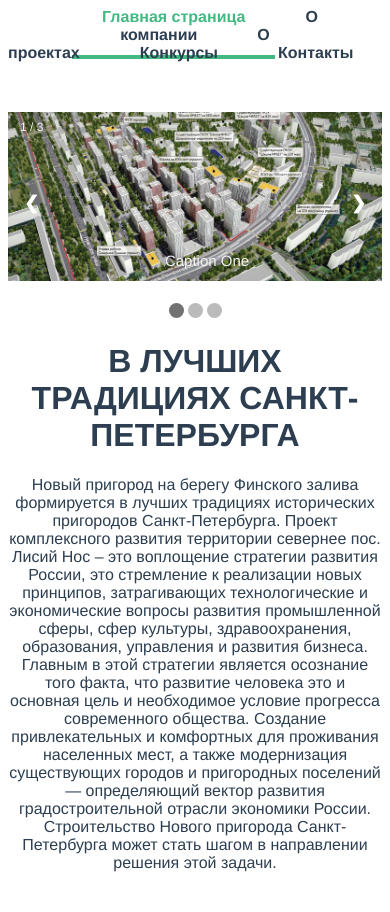
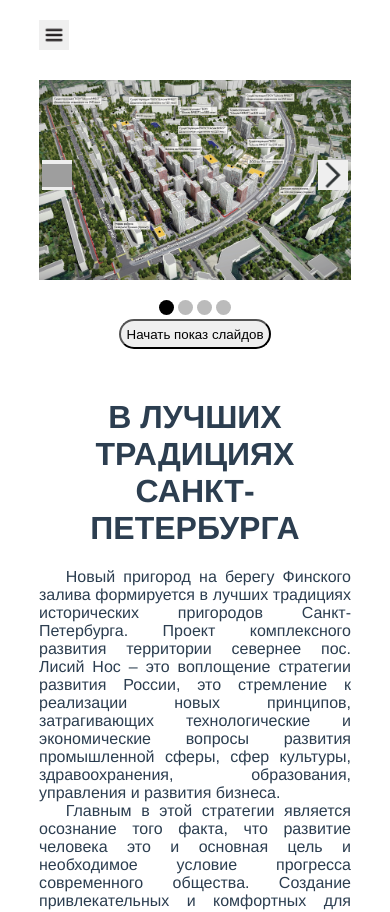
Before and after one commit to AlexeyZh2/first_project, a Vue app: page / in a window 390 px wide. Shown: the top 912 px of the page. Before the commit the page ends 888 px from the top, so only its background shows below. Built offline with nearby package versions, Linux system fonts and the light colour scheme; grey boxes are pictures that could not be loaded.

Commit message:
Доделал адаптив меню

```diff
--- a/src/App.vue
+++ b/src/App.vue
@@ -1,14 +1,48 @@
 <template>
-  <nav>
+  <div class="wrapper">
+  <button v-if = "!menuOpen" class = "menu_button"
+  v-on:click="showMenu"
+  ></button>
+  <button v-else  class = "menu_button_close"
+  v-on:click="hideMenu"
+  ></button>
+  <nav class="main_nav">
     <router-link class="main_link" to="/">Главная страница</router-link>
     <router-link class="main_link" to="/about">О компании</router-link>
     <router-link class="main_link" to="/aboutproject">О проектах</router-link>
     <router-link class="main_link" to="/contests">Конкурсы</router-link>
     <router-link class="main_link" to="/contacts">Контакты</router-link>
   </nav>
+</div>
   <router-view/>
 </template>
+<script>
+export default {
 
+    data: function () {
+    return {
+      menuOpen: false,
+    }
+  },
+    computed: {
+
+
+},
+    methods: {
+      showMenu () {
+        let nav = document.querySelector('.main_nav');
+        nav.classList.add('activ_menu');
+        this.menuOpen=true;
+      },
+      hideMenu () {
+        let nav = document.querySelector('.main_nav');
+        nav.classList.remove('activ_menu');
+        this.menuOpen=false;
+      }
+
+}
+}
+</script>
 <style>
 #app {
   font-family: Avenir, Helvetica, Arial, sans-serif;
@@ -17,18 +51,30 @@
   text-align: center;
   color: #2c3e50;
 }
+.wrapper {
+  position: relative;
+  height: 50px;
+  width: 80vw;
+  margin: 30px auto;
+}
 
 .main_link {
-  padding: 30px;
+  padding: 8px 2px;
   color: #2c3e50;
   text-decoration: none;
+  margin-right: 10px;
 
 }
 nav {
   margin-bottom: 50px;
+  display: flex;
+  justify-content: space-between;
+}
+.activ_menu {
+  left:0
 }
 .main_nav_active {
-  padding: 30px;
+  padding: 20px;
   color: #2c3e50;
   text-decoration: none;
 }
@@ -39,7 +85,55 @@ nav a {
 }
 
 nav a.router-link-exact-active {
-  color: #42b983;
-  border-bottom: 4px solid  #42b983;
+  color: black;
+  border-bottom: 3px solid  black;
+}
+.menu_button {
+  display: none;
+  width: 30px;
+  height: 30px;
+  background-image: url("../src/assets/Menu_icon_2_icon-icons.com_71856.png");
+  background-repeat: no-repeat;
+  background-position: center;
+  background-size: 100%;
+  border: 0;
+}
+.menu_button_close {
+  display: none;
+  width: 30px;
+  height: 30px;
+  background-image: url("../src/assets/4115230-cancel-close-cross-delete_114048.png");
+  background-repeat: no-repeat;
+  background-position: center;
+  background-size: 100%;
+  border: 0;
+}
+@media screen and (max-width: 696px){
+  .menu_button {
+  display: block;
+}
+.menu_button_close {
+  display: block;
+}
+.main_link {
+  padding: 10px;
+  display: block;
+  width: fit-content;
+}
+nav {
+  position: absolute;
+  display: block;
+  width: 200px;
+  left: -280px;
+  z-index: 2;
+  background-color: rgba(255, 255, 255, 1);
+  transition: all ease 1s;
+}
+.wrapper {
+  position: relative;
+  height: 40px;
+  width: 80vw;
+  margin: 20px auto;
+}
 }
 </style>
--- a/src/components/vCarusel.vue
+++ b/src/components/vCarusel.vue
@@ -1,21 +1,19 @@
 <template>
-  <h2>Карусель)))</h2>
   <div class="slider_container">
-  <div class="slider">
-        <img v-for="item in carusel_list_start" :key="item.id"
-:src="item.img" class="slider_item" :style="item.style" v-on:click="stopSlideShow"/>
+    <div class="slider">
+      <img v-for="item in carusel_list_start" :key="item.id" :src="item.img" class="slider_item" :style="item.style"
+        v-on:click="stopSlideShow" />
 
     </div>
     <div>
-      <span class="dot" v-bind:class="{ active: currentSlide == item.id - 1 }"
-      v-for="item in slideList" :key="item.id" :id="item.id"
-      v-on:click="userChoiseSlide"></span>
+      <span class="dot" v-bind:class="{ active: currentSlide == item.id - 1 }" v-for="item in slideList" :key="item.id"
+        :id="item.id" v-on:click="userChoiseSlide"></span>
     </div>
     <button v-on:click="prevSlide" class="left_button"></button>
     <button v-on:click="nextSlide" class="right_button"></button>
-    </div>
-    <button v-if ="!slideShow" v-on:click="slidesShow">Начать показ слайдов</button>
-    <button v-else v-on:click="stopSlideShow">Остановить показ слайдов</button>
+  </div>
+  <button class="start_button" v-if="!slideShow" v-on:click="slidesShow">Начать показ слайдов</button>
+  <button class="start_button" v-else v-on:click="stopSlideShow">Остановить показ слайдов</button>
 </template>
 
 <script>
@@ -151,6 +149,11 @@ button {
   cursor: pointer;
 }
 
+.start_button {
+  border-radius: 15px;
+  height: 30px;
+}
+
 .slider {
   width: 80vw;
   height: 200px;
@@ -161,6 +164,8 @@ button {
 
 .slider_container {
   position: relative;
+  width: 80vw;
+  margin: 0 auto;
 }
 
 .left_button {
@@ -172,7 +177,7 @@ button {
   background-repeat: no-repeat;
   position: absolute;
   top: 80px;
-  left: 70px;
+  left: 3px;
   border: none;
 }
 
@@ -185,7 +190,7 @@ button {
   background-repeat: no-repeat;
   position: absolute;
   top: 80px;
-  right: 70px;
+  right: 3px;
   border: none;
 }
 
--- a/src/views/AboutView.vue
+++ b/src/views/AboutView.vue
@@ -2,6 +2,7 @@
   <div class="about">
     <img src="../assets/image4.jpg"/>
     <h1>О КОМПАНИИ</h1>
+    <div class="main_container">
     <p>Начиная с октября 2009 года, ООО «Северо-Запад Инвест» реализует
       инвестиционный проект комплексного освоения территорий, расположенных
       между Водосливным каналом на юге города Сестрорецка и Комплексом
@@ -43,7 +44,7 @@
           потенциалом, даст возможность значительно поднять уровень жизни района, сделать его образцовым с точки зрения качества жизни. Идея
           создания проекта с качественно новым уровнем жизни – это возможность обеспечить будущее для наших детей, а продуманное и
           комплексное развитие территорий – будущее города Санкт-Петербург.</p>
-
+        </div>
   </div>
 </template>
 <script>
@@ -58,7 +59,7 @@ img {
   object-fit: cover;
 }
 .about {
-  width: 90vw;
+  width: 80vw;
   margin: 0 auto;
 }
 </style>
--- a/src/views/ContactsVew.vue
+++ b/src/views/ContactsVew.vue
@@ -1,13 +1,9 @@
 <template>
     <h2>Контакты</h2>
-    <vCarusel/>
 </template>
 <script>
-import vCarusel from "../components/vCarusel.vue"
 export default {
-    components: {
-        vCarusel,
-    },
+
     data: function () {
     return {
     }
--- a/src/views/HomeView.vue
+++ b/src/views/HomeView.vue
@@ -1,59 +1,31 @@
 <template>
-
-<div class="slideshow-container">
-
-
-<div class="mySlides fade" v-bind:class="{ mySlides_active: slideIndex == 1 }">
-  <div class="numbertext">1 / 3</div>
-  <img src="../assets/image1.jpeg" v-on:click="showSlides" style="width:100%">
-  <div class="text">Caption One</div>
-</div>
-
-<div class="mySlides fade" v-bind:class="{ mySlides_active: slideIndex == 2 }">
-  <div class="numbertext">2 / 3</div>
-  <img src="../assets/image2.jpg" style="width:100%">
-  <div class="text">Caption Two</div>
-</div>
-
-<div class="mySlides fade" v-bind:class="{ mySlides_active: slideIndex == 3 }">
-  <div class="numbertext">3 / 3</div>
-  <img src="../assets/image3.jpg" style="width:100%">
-  <div class="text">Caption Three</div>
-</div>
-
-<!-- Next and previous buttons -->
-<a class="prev" v-on:click="slideIndex == 1 ? slideIndex = 3 : slideIndex -= 1">&#10094;</a>
-<a class="next" v-on:click="slideIndex == 3 ? slideIndex = 1 : slideIndex += 1">&#10095;</a>
-</div>
-<br>
-
-<!-- The dots/circles -->
-<div style="text-align:center">
-<span class="dot" v-bind:class="{ active: slideIndex == 1 }" v-on:click="slideIndex = 1"></span>
-<span class="dot" v-bind:class="{ active: slideIndex == 2 }" v-on:click="slideIndex = 2"></span>
-<span class="dot" v-bind:class="{ active: slideIndex == 3 }" v-on:click="slideIndex = 3"></span>
-</div>
-  <h1>В ЛУЧШИХ ТРАДИЦИЯХ САНКТ-ПЕТЕРБУРГА</h1>
+<vCarusel/>
+  <div class="main_container">
+    <h1>В ЛУЧШИХ ТРАДИЦИЯХ САНКТ-ПЕТЕРБУРГА</h1>
   <p>Новый пригород на берегу Финского залива формируется в лучших
     традициях исторических пригородов Санкт-Петербурга. Проект
     комплексного развития территории севернее пос. Лисий Нос – это воплощение
     стратегии развития России, это стремление к реализации новых принципов,
     затрагивающих технологические и экономические вопросы развития промышленной
-    сферы, сфер культуры, здравоохранения, образования, управления и развития бизнеса.
-    Главным в этой стратегии является осознание того факта, что
+    сферы, сфер культуры, здравоохранения, образования, управления и развития бизнеса.</p>
+    <p>Главным в этой стратегии является осознание того факта, что
     развитие человека это и основная цель и необходимое условие прогресса современного общества.
     Создание привлекательных и комфортных для проживания населенных мест,
     а также модернизация существующих городов и пригородных поселений — определяющий вектор
     развития градостроительной отрасли экономики России.  Строительство Нового пригорода Санкт-Петербурга
     может стать шагом в направлении решения этой задачи.</p>
-
+  </div>
 
 
 </template>
 
 <script>
+import vCarusel from "../components/vCarusel.vue"
 
 export default {
+  components: {
+vCarusel
+  },
   data: function () {
     return {
       slideIndex: 1
@@ -65,145 +37,26 @@ export default {
 
 
   methods: {
-    showSlides() {
-      let vm = this
-      setInterval(vm.incrementSlideIndex, 5000)
-      setInterval(function () {
-        vm.slideIndex++
-        if (vm.slideIndex == 4) {
-          vm.slideIndex = 1
-        }
-      }, 5000)
 
-    }
-
-  },
-
-  incrementSlideIndex() {
-    this.slideIndex++
-    if (this.slideIndex == 3) {
-      this.slideIndex = 1;
-    }
-  }
+}
 }
 
 
 </script>
-<style scoped>
-.slideshow-container {
-  max-width: 1000px;
-  position: relative;
-  margin: auto;
+<style>
+.main_container {
+  width: 80vw;
+  margin: 50px auto;
+}
+p {
+  margin: 0;
+  text-indent: 3ch;
+  text-align: justify;
+}
+li {
+  text-indent: 3ch;
+  text-align: justify;
 }
 
-/* Hide the images by default */
-.mySlides {
-  display: none;
-}
 
-.mySlides_active {
-  display: block;
-}
-
-/* Next & previous buttons */
-.prev,
-.next {
-  cursor: pointer;
-  position: absolute;
-  top: 50%;
-  width: auto;
-  margin-top: -22px;
-  padding: 16px;
-  color: white;
-  font-weight: bold;
-  font-size: 18px;
-  transition: 0.6s ease;
-  border-radius: 0 3px 3px 0;
-}
-
-/* Position the "next button" to the right */
-.next {
-  right: 0;
-
-}
-
-.prev {
-  left: 0;
-}
-
-/* On hover, add a black background color with a little bit see-through */
-.prev:hover,
-.next:hover {
-  background-color: rgba(0, 0, 0, 0.8);
-}
-
-/* Caption text */
-.text {
-  color: #f2f2f2;
-  font-size: 15px;
-  padding: 8px 12px;
-  position: absolute;
-  bottom: 8px;
-  width: 100%;
-  text-align: center;
-}
-
-/* Number text (1/3 etc) */
-.numbertext {
-  color: #f2f2f2;
-  font-size: 12px;
-  padding: 8px 12px;
-  position: absolute;
-  top: 0;
-}
-
-/* The dots/bullets/indicators */
-.dot {
-  cursor: pointer;
-  height: 15px;
-  width: 15px;
-  margin: 0 2px;
-  background-color: #bbb;
-  border-radius: 50%;
-  display: inline-block;
-  transition: background-color 0.6s ease;
-}
-
-.active,
-.dot:hover {
-  background-color: #717171;
-}
-
-/* Fading animation */
-.fade {
-  -webkit-animation-name: fade;
-  -webkit-animation-duration: 1s;
-  animation-name: fade;
-  animation-duration: 1s;
-}
-
-img {
-  height: 20vh;
-  object-fit: cover;
-}
-
-@-webkit-keyframes fade {
-  from {
-    opacity: .4
-  }
-
-  to {
-    opacity: 1
-  }
-}
-
-@keyframes fade {
-  from {
-    opacity: .4
-  }
-
-  to {
-    opacity: 1
-  }
-}
 </style>
```
Also changed, not shown: src/views/ContestsView.vue (+5 -6 lines), src/assets/4115230-cancel-close-cross-delete_114048.png (added), src/assets/Menu_icon_2_icon-icons.com_71856.png (added).
